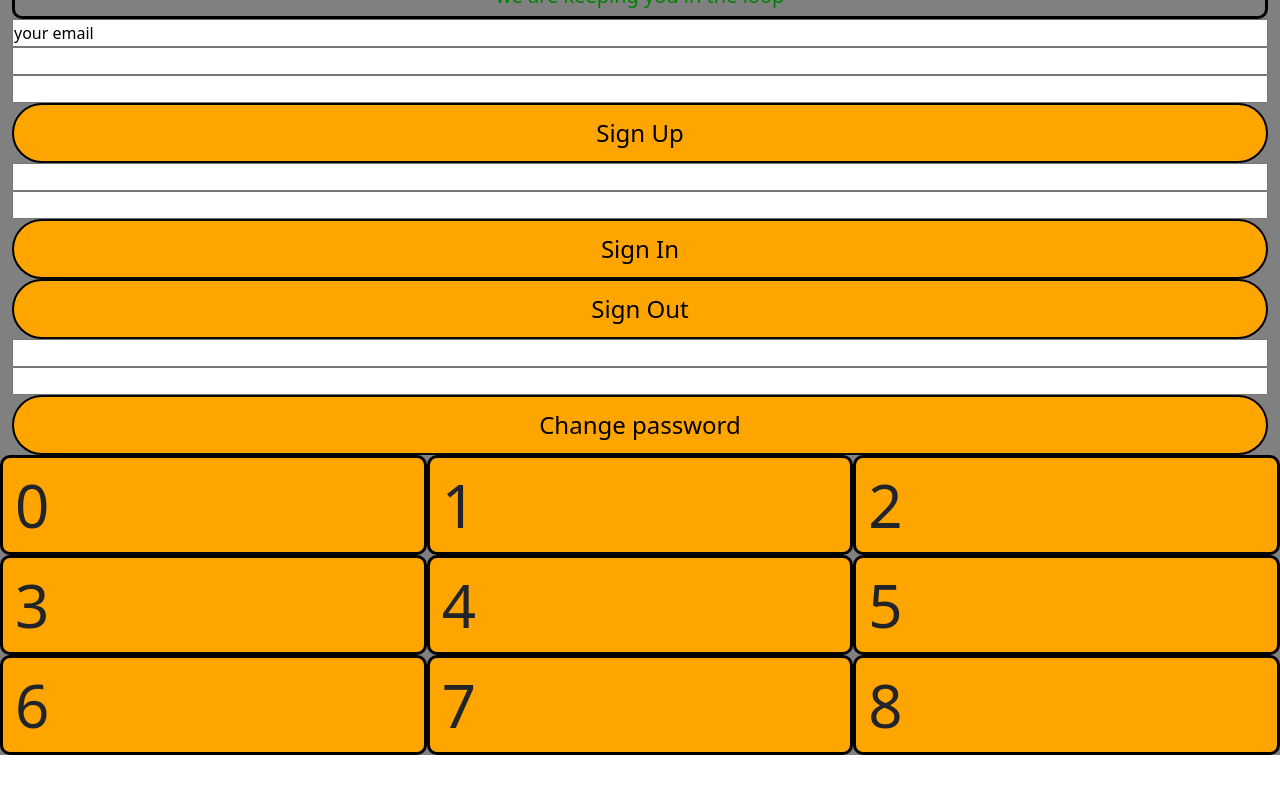
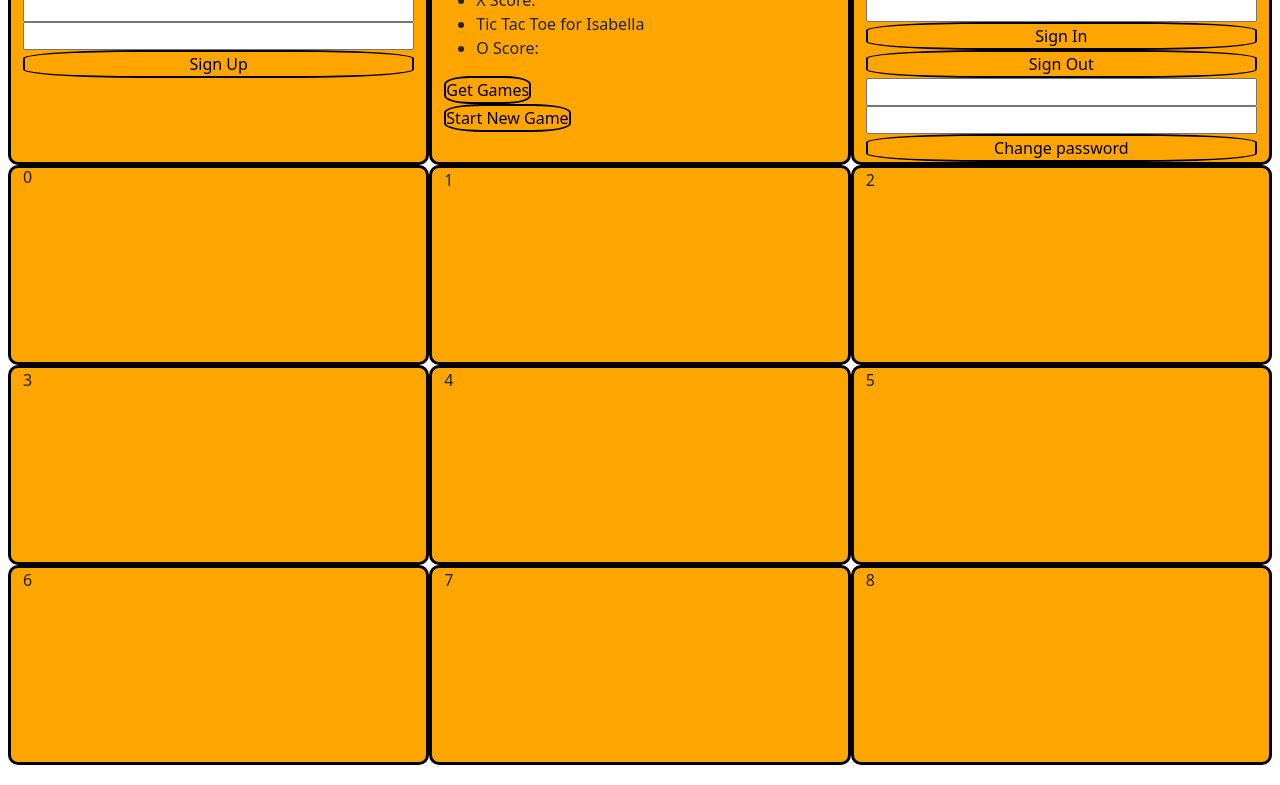
Before and after one commit to mindmarine/tictactoe-isabella, a website built with webpack: page index.html in a window 1280 px wide. Shown: the part 67-852 px from the top of the page. Before the commit the page ends 822 px from the top, so only its background shows below. Built offline with nearby package versions, Linux system fonts and the light colour scheme.

Commit message:
UX looks Okish

```diff
--- a/app/auth/ui.js
+++ b/app/auth/ui.js
@@ -60,6 +60,7 @@ const onChangePasswordFailure = function () {
 const onCreateGameSuccess = function (response) {
   $('#status').text('A new game was started')
   $('.square').text('')
+  // $('.board').show()
   // console.log(response)
   // console.log(response.game._id)
   store.gameId = response.game._id
--- a/app/styles/index.scss
+++ b/app/styles/index.scss
@@ -5,78 +5,85 @@
     padding: 0;
 }
 
-body {
-  overflow: hidden;
+.body {
+  background-color: green;
 }
 
-.container {
-  flex: display;
+.board {
+  display: flex;
   flex-direction: column;
-  background-color: grey;
-  min-height: 100%;
-  min-width: 100%;
-  // max-width: calc(max(vh,hh));
+  background-color: white;
+  align-content: center;
+  margin: 20px;
 }
 
-.top {
-  flex: 1;
+.board-row {
+  display: flex;
+  justify-content: center;
+  flex-direction: row;
+
+  // https://www.quirksmode.org/css/units-values/viewport.html
+  // min-height: calc(100%vmin/4);
+  // min-width: calc(100%vmin/4);
+
+  align-content: center;
 }
 
-// body {
-//   display: flex;
-//   flex-direction: column;
-//   align-items: center;
-//   max-width: 100vh;
-// }
+.square {
+  border: solid black;
+  border-radius: 10px;
+  min-height: 200px;
+  // min-height: calc(100%vh/4);
+  // max-width: 200px;
+  // min-width: 200px;
+  // min-height: calc(100%vmin/4);
+  background-color: orange;
+  font-size: 100%;
+  user-select: none;
+}
 
 .dashboard {
-  border: solid black;
-  border-radius: 10px;
-  color: green;
+  // border: solid black;
+  // border-radius: 10px;
+  color: black;
   text-align: center;
-}
-
-nav {
-  display: flex;
-  flex-direction: row;
-  // flex-wrap: wrap;
-  align-content: center;
-  align-self: flex-end;
 }
 
 #sign-up {
   display: flex;
   flex-direction: column;
   // border-radius: 10px;
-  min-width: calc(100%/4);
+  // min-width: calc(100%/4);
+  margin-top: 10px;
 }
 
 #sign-in {
   display: flex;
   flex-direction: column;
   // border-radius: 10px;
-  min-width: calc(100%/4);
+  // min-width: calc(100%/4);
+  margin-top: 10px;
 }
 
 #support-sign-out {
   display: flex;
   flex-direction: column;
   // border-radius: 10px;
-  min-width: calc(100%/4);
+  // min-width: calc(100%/4);
 }
 
 #change-password {
   display: flex;
   flex-direction: column;
-  min-width: calc(100%/4);
+  // min-width: calc(100%/4);
 }
 
 .nav-button {
   background-color: orange;
   border: 2px solid black;
-  border-radius: 30px;
-  min-height: 60px;
-  font-size: calc(100%/2*3);
+  border-radius: 30%;
+  min-height: 20px;
+  // font-size: calc(100%/2*3);
 }
 
 h1 {
@@ -87,31 +94,20 @@ h1 {
   margin: 0;
 }
 
-.board {
-  flex-direction: row;
-  height: calc(vh * 3 / 4);
-  align-content: center;
+#sign-out {
+  // display: none;
 }
 
-.square {
-  border: solid black;
-  border-radius: 10px;
-  min-height: 100px;
-  // max-width: 250px;
-  // min-width: 200px;
-  height: calc(100%/3);
-  background-color: orange;
-  align-content: center;
-  font-size: 60px;
-  user-select: none;
+#change-password{
+  // display: none;
 }
 
 #create-game {
-  display: none;
+  // display: none;
 }
 
 #get-games {
-  display: none;
+  // display: none;
 }
 
 .form-label {
@@ -119,3 +115,7 @@ h1 {
   width: 150;
   text-align: right;
 }
+
+h6 {
+  margin: auto;
+}
--- a/index.html
+++ b/index.html
@@ -16,25 +16,12 @@
       </style>
     </head>
     <body>
-    <!-- Start of the container div -->
-      <div class="container">
 
-        <!-- Game Title -->
-        <div class="top">
-          <h1>Tic Tac Toe for Isabella</h1>
-        </div>
+    <!-- Start of the board -->
+    <div class="board">
+    <div class="row board-row">
 
-        <!-- Auth & dashboard -->
-        <div class="auth-dash">
-          <div class="dashboard">
-            <h5>we are keeping you in the loop</h5>
-            <h2 id="status"></h2>
-          </div>
-
-          <!-- User actions -->
-
-          <!-- Navigation -->
-          <div class="navigation">
+      <div class="col-4 square">
         <!-- Sign Up -->
         <!-- <h3>Sign Up</h3> -->
         <form id="sign-up">
@@ -44,7 +31,36 @@
           <input name="credentials[password_confirmation]" type="password" autocomplete="off">
           <input type="submit" value="Sign Up" class="nav-button">
         </form>
+      </div>
 
+      <div class="col-4 square">
+        <div class="dashboard">
+          <h5>we are keeping you in the loop</h5>
+          <h2 id="status"></h2>
+        </div>
+
+        <!-- Game Title -->
+        <div class="top">
+          <ul>
+            <li id="x-player">X Score: </li>
+            <li>Tic Tac Toe for Isabella</li>
+            <li id="o-playet">O Score: </li>
+          </ul>
+        </div>
+
+        <!-- Game Actions -->
+
+        <!-- <h4>Get Games</h4> -->
+        <button id="get-games" type="button" class="nav-button">Get Games</button>
+
+        <!-- <h4>New Game</h4> -->
+        <div id="show-games">
+          <button id="create-game" type="button" class="nav-button">Start New Game</button>
+        </div>
+
+      </div>
+
+      <div class="col-4 square">
         <!-- Sign In -->
         <!-- <h3>Sign In</h3> -->
         <form id="sign-in">
@@ -66,26 +82,11 @@
           <input name="passwords[new]" type="password">
           <input type="submit" value="Change password" class="nav-button">
         </form>
-
-          <!-- Game Actions -->
-
-          <!-- <h4>Get Games</h4> -->
-          <button id="get-games" type="button" class="nav-button">Get Games</button>
-          <div id="show-games">
-
-            <!-- <h4>New Game</h4> -->
-            <button id="create-game" type="button" class="nav-button">Start New Game</button>
-          </div>
-      <!-- End div Auth & dashboard -->
       </div>
     </div>
 
-
-
-    <!-- Start of the board -->
-    <div class="board">
     <div class="row board-row">
-      <div data-cell-index="0" class="col-4 square"> 0 </div>
+      <div data-cell-index="0" class="col-4 square"> <h6>0</h6></div>
       <div data-cell-index="1" class="col-4 square"> 1 </div>
       <div data-cell-index="2" class="col-4 square"> 2 </div>
     </div>
@@ -101,7 +102,5 @@
     </div>
     </div>
 
-    </div>
-    <!-- End of the container div -->
     </body>
 </html>
```
Lines whose indentation alone changed are shown as unchanged.
